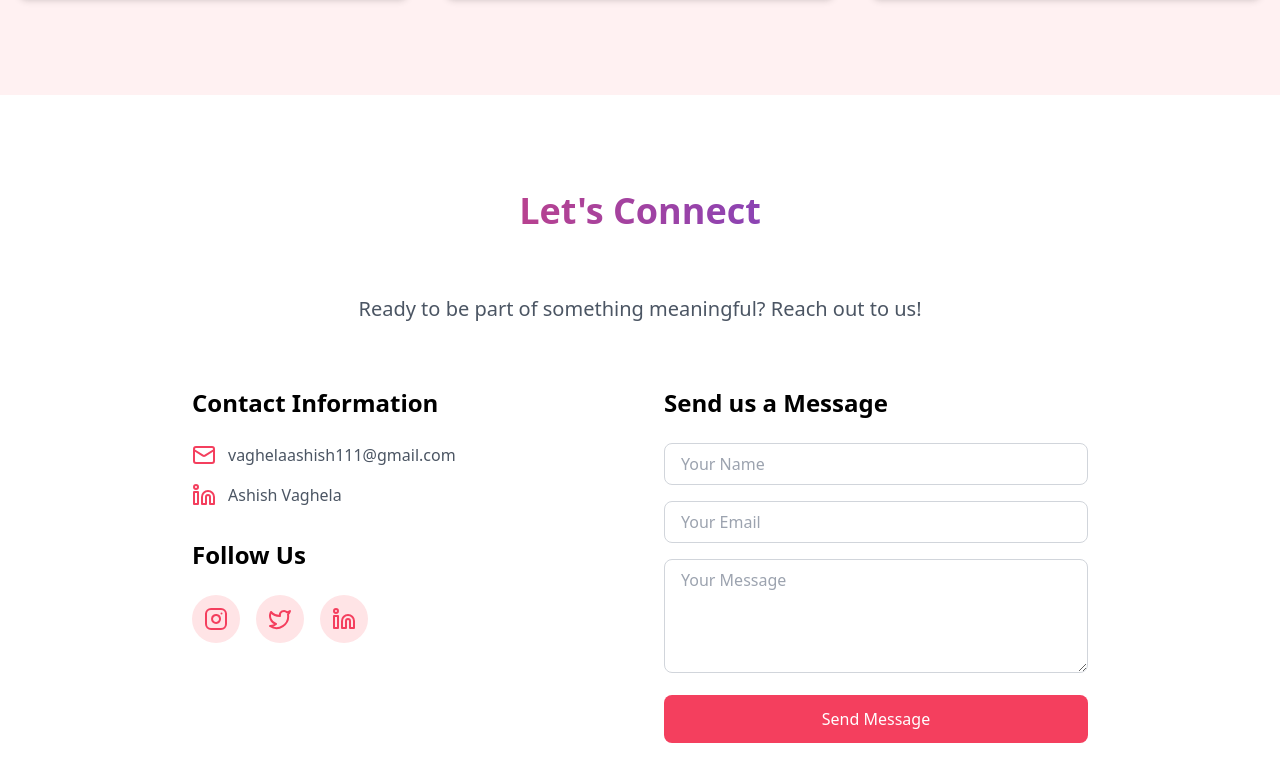
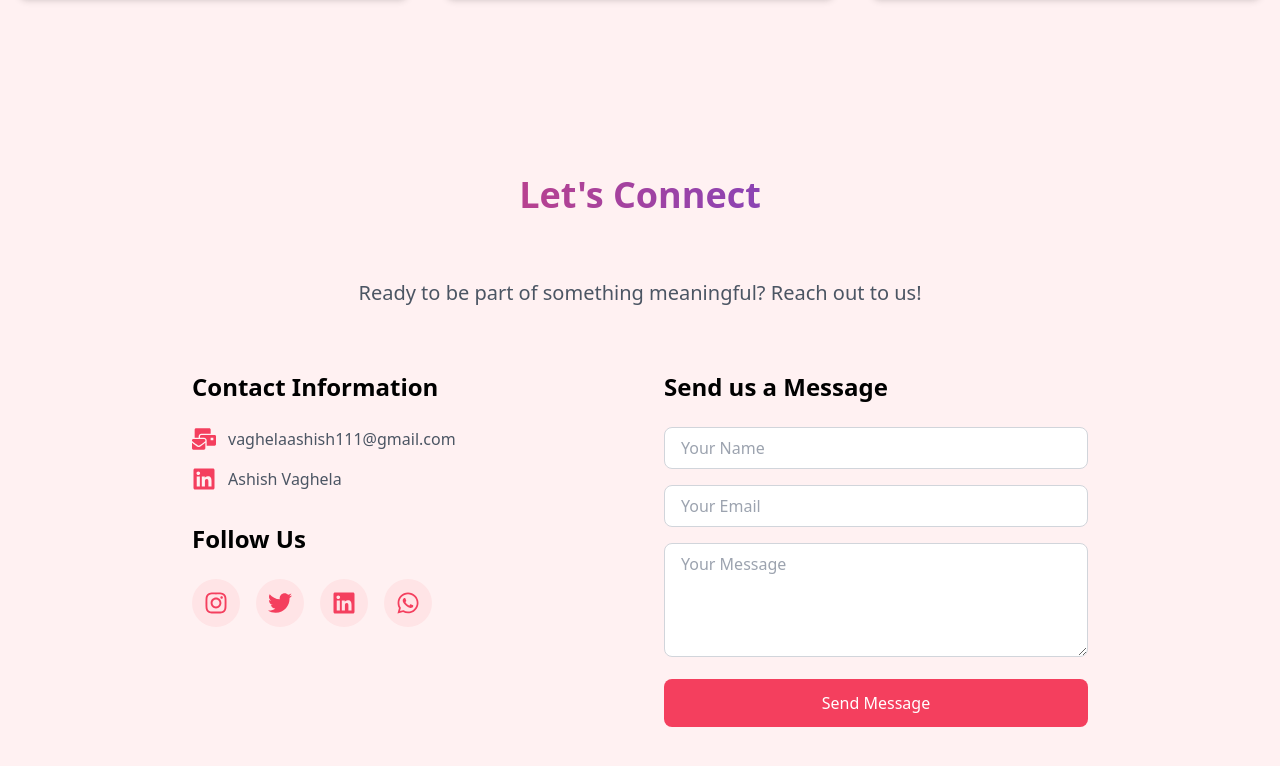
Before and after one commit to Ashish-CodeJourney/ThatSocialExperiment, a React (Vite) app: page / in a window 1280 px wide. Shown: the part 4214-4980 px from the top of the page. Built offline with nearby package versions, Linux system fonts and the light colour scheme.

Commit message:
feat: use of react-icons/fa for socials

```diff
--- a/package.json
+++ b/package.json
@@ -12,7 +12,8 @@
   "dependencies": {
     "lucide-react": "^0.344.0",
     "react": "^18.3.1",
-    "react-dom": "^18.3.1"
+    "react-dom": "^18.3.1",
+    "react-icons": "^5.4.0"
   },
   "devDependencies": {
     "@eslint/js": "^9.9.1",
--- a/src/components/Contact.tsx
+++ b/src/components/Contact.tsx
@@ -1,13 +1,15 @@
 import React from 'react';
-import { Mail, Linkedin, Instagram, Twitter } from 'lucide-react';
+import { FaMailBulk, FaLinkedin, FaInstagram, FaTwitter, FaWhatsapp } from 'react-icons/fa';
 
 export default function Contact() {
   return (
-    <section id="contact" className="py-16 md:py-24 bg-white">
+      <section id="contact" className="py-20 bg-rose-50 dark:bg-rose-950/30">
         <div className="container mx-auto px-4">
           <div className="max-w-4xl mx-auto">
             <div className="text-center mb-16">
-            <h2 className="text-4xl font-extrabold text-center mb-16 text-black bg-gradient-to-r from-rose-500 to-indigo-600 bg-clip-text text-transparent">Let's Connect</h2>
+              <h2 className="text-4xl font-extrabold text-center mb-16 text-black bg-gradient-to-r from-rose-500 to-indigo-600 bg-clip-text text-transparent">
+                Let's Connect
+              </h2>
               <p className="text-xl text-gray-600">
                 Ready to be part of something meaningful? Reach out to us!
               </p>
@@ -18,13 +20,13 @@ export default function Contact() {
                 <h3 className="text-2xl font-semibold mb-6">Contact Information</h3>
                 <div className="space-y-4">
                   <div className="flex items-center space-x-3">
-                  <Mail className="h-6 w-6 text-rose-500" />
+                    <FaMailBulk className="h-6 w-6 text-rose-500" />
                     <a href="mailto:vaghelaashish111@gmail.com" className="text-gray-600 hover:text-rose-500">
                       vaghelaashish111@gmail.com
                     </a>
                   </div>
                   <div className="flex items-center space-x-3">
-                  <Linkedin className="h-6 w-6 text-rose-500" />
+                    <FaLinkedin className="h-6 w-6 text-rose-500" />
                     <a href="https://linkedin.com/in/ashish-vaghela" target="_blank" rel="noopener noreferrer" className="text-gray-600 hover:text-rose-500">
                       Ashish Vaghela
                     </a>
@@ -33,9 +35,10 @@ export default function Contact() {
 
                 <h3 className="text-2xl font-semibold mt-8 mb-6">Follow Us</h3>
                 <div className="flex space-x-4">
-                <SocialLink href="https://instagram.com/ThatSocialExperiment" icon={Instagram} />
-                <SocialLink href="https://twitter.com/thatsocialexp" icon={Twitter} />
-                <SocialLink href="https://linkedin.com/company/thatsocialexperiment" icon={Linkedin} />
+                  <SocialLink href="https://instagram.com/ThatSocialExperiment" icon={FaInstagram} />
+                  <SocialLink href="https://twitter.com/thatsocialexp" icon={FaTwitter} />
+                  <SocialLink href="https://linkedin.com/company/thatsocialexperiment" icon={FaLinkedin} />
+                  <SocialLink href="https://wa.me/yourphonenumber" icon={FaWhatsapp} />
                 </div>
               </div>
 
```
Also changed, not shown: 1 other file (tests, documents, lock files or other folders). Lines whose indentation alone changed are shown as unchanged.
